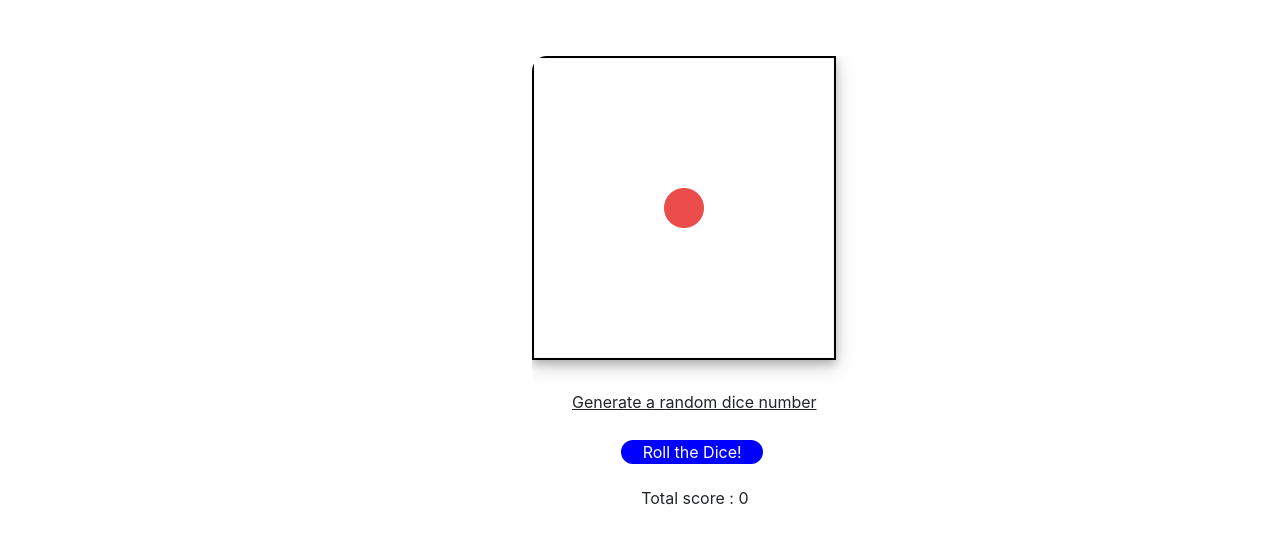
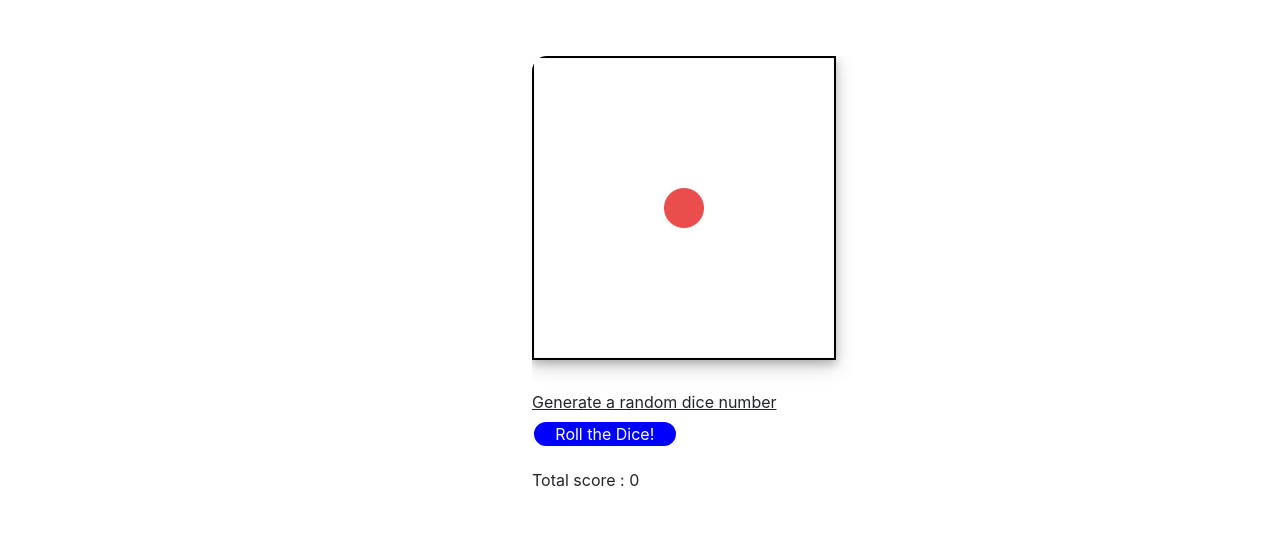
Before and after one commit to parthpanchal123/DiceGame, a plain HTML site: page index.html in a window 1280 px wide. Shown: the part 70-614 px from the top of the page. Drawn offline with nearby package versions, Linux system fonts and the light colour scheme.

Commit message:
fixed alignment issue

```diff
--- a/style.css
+++ b/style.css
@@ -42,7 +42,7 @@
 }
 .gen_number label {
 
-    margin-left: 5.5% ;
+    margin: auto ;
     width: 100% ;
 
 
@@ -51,7 +51,7 @@
 #btn_gen {
 
     margin-top: 10px ;
-    margin-left: 12% ;
+    margin: auto ;
     width: 20% ;
     text-align: center;
     background-color: blue;
@@ -72,7 +72,7 @@
 
 #score {
 
-    margin-left: 15%;
+    margin: auto;
 }
 
 .dice_image {
```
